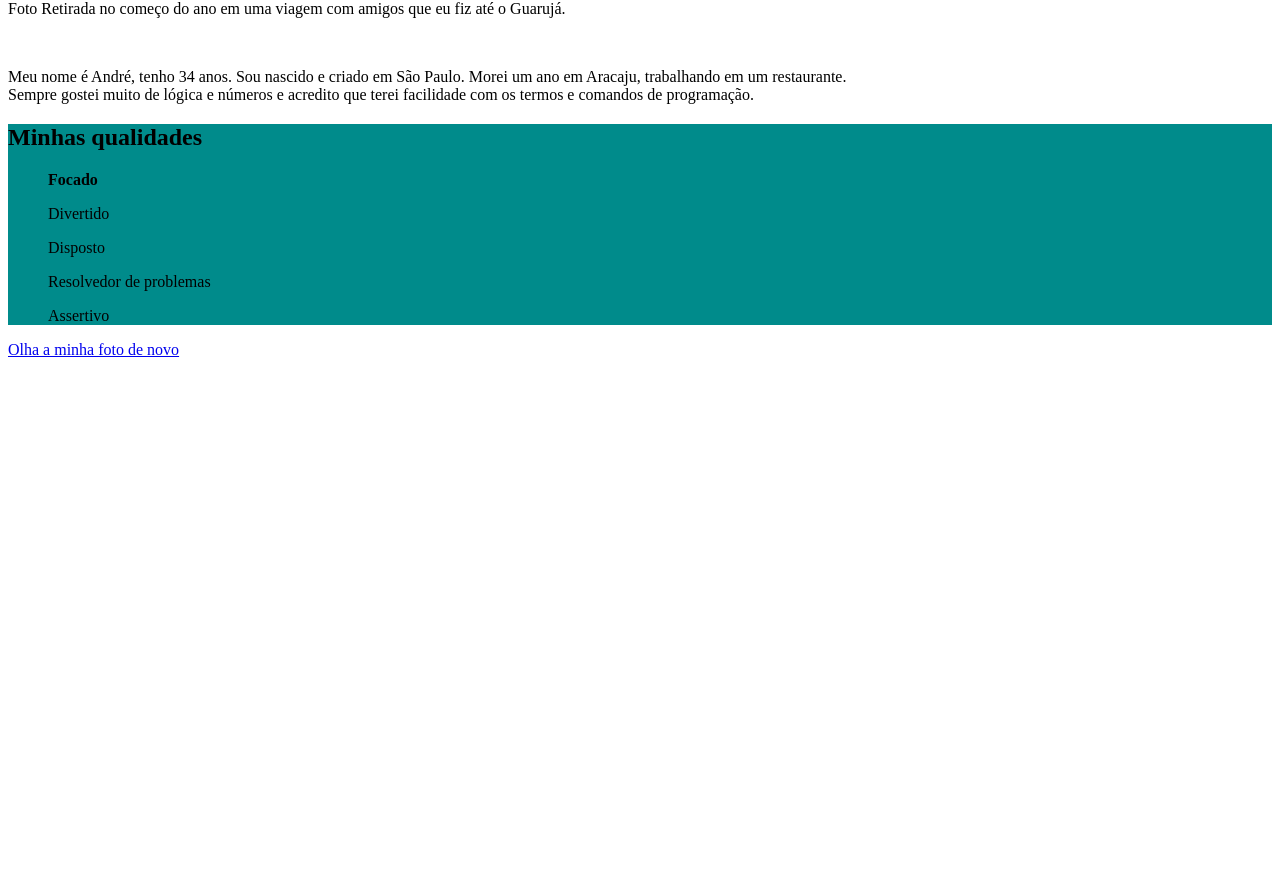
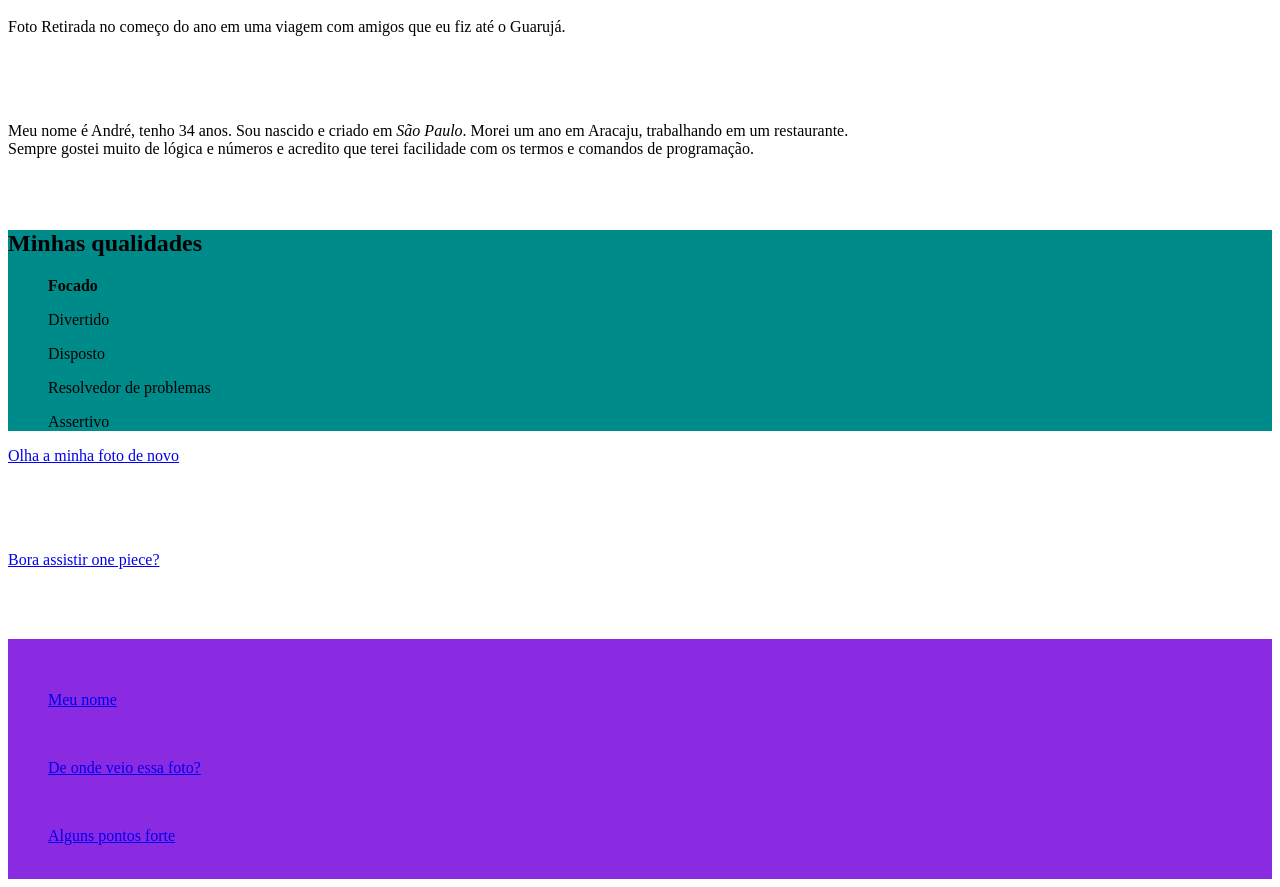
Before and after one commit to andreluizboni/exercicios_trybe, a plain HTML site: page fundamentos/secao3-html-css/dia1-estruturas_de_pagina/portfolio_web/index.html in a window 1280 px wide. Shown: the part 388-1275 px from the top of the page. Before the commit the page ends 800 px from the top, so only its background shows below. Drawn offline with Linux system fonts and the light colour scheme.

Commit message:
hyperlink, ancoramento e indice

```diff
--- a/fundamentos/secao3-html-css/dia1-estruturas_de_pagina/portfolio_web/index.html
+++ b/fundamentos/secao3-html-css/dia1-estruturas_de_pagina/portfolio_web/index.html
@@ -9,27 +9,35 @@
 
 <body>
     <div style="background-color:blue; color:purple">
-        <h1>André Luiz Moreira Boni</h1>
+        <h1 id="nome"> André Luiz Moreira Boni</h1>
     </div>
-    <div>
+    <div><br>
         <img id="01" src=André.png width "300px">
-        <p> Foto Retirada no começo do ano em uma viagem com amigos que eu fiz até o Guarujá.</p>
-        <br>
-        <p>Meu nome é André, tenho 34 anos. Sou nascido e criado em São Paulo. Morei um ano em Aracaju, trabalhando em
+        <p id="sobre"> Foto Retirada no começo do ano em uma viagem com amigos que eu fiz até o Guarujá.</p>
+        <br><br><br>
+        <p>Meu nome é André, tenho 34 anos. Sou nascido e criado em <em>São Paulo</em>. Morei um ano em Aracaju,
+            trabalhando em
             um restaurante. <br>
             Sempre gostei muito de lógica e números e acredito que terei facilidade com os termos e comandos de
-            programação.</p>
+            programação.</p><br><br>
 
     </div>
     <div style="background-color: darkcyan;"">
-    <h2> Minhas qualidades </h2>
-    <ul> <strong> Focado </strong> </ul>
-    <ul> Divertido </ul>
-    <ul> Disposto </ul>
-    <ul> Resolvedor de problemas </ul>
-    <ul> Assertivo </ul>
+    <h2 id="pontos"> Minhas qualidades </h2>
+        <ul> <strong> Focado </strong> </ul>
+        <ul> Divertido </ul>
+        <ul> Disposto </ul>
+        <ul> Resolvedor de problemas </ul>
+        <ul> Assertivo </ul>
     </div>
     <p> <a href="#01"> Olha a minha foto de novo</a></p>
+    <br><br><br>
+    <p><a href="https://onepieceex.net/" target="_blank">Bora assistir one piece?</a></p><br><br><br>
+    <div style="background-color: blueviolet;"><br><br>
+        <ul> <a href="#nome"> Meu nome</a></ul><br>
+        <ul> <a href="#sobre"> De onde veio essa foto?</a></ul><br>
+        <ul> <a href="#pontos"> Alguns pontos forte</a></ul><br>
+    </div>
 </body>
 
 </html>
```
